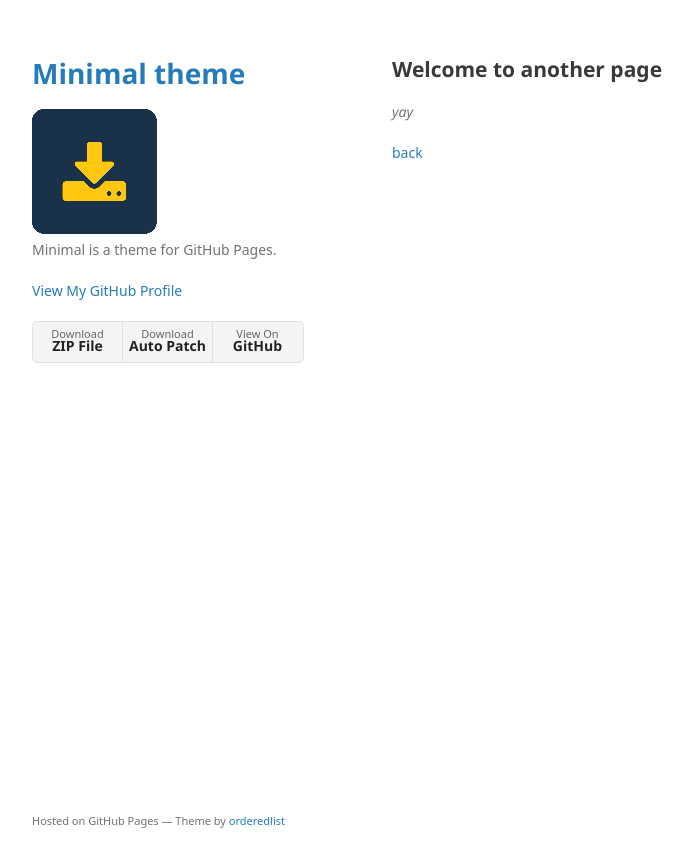
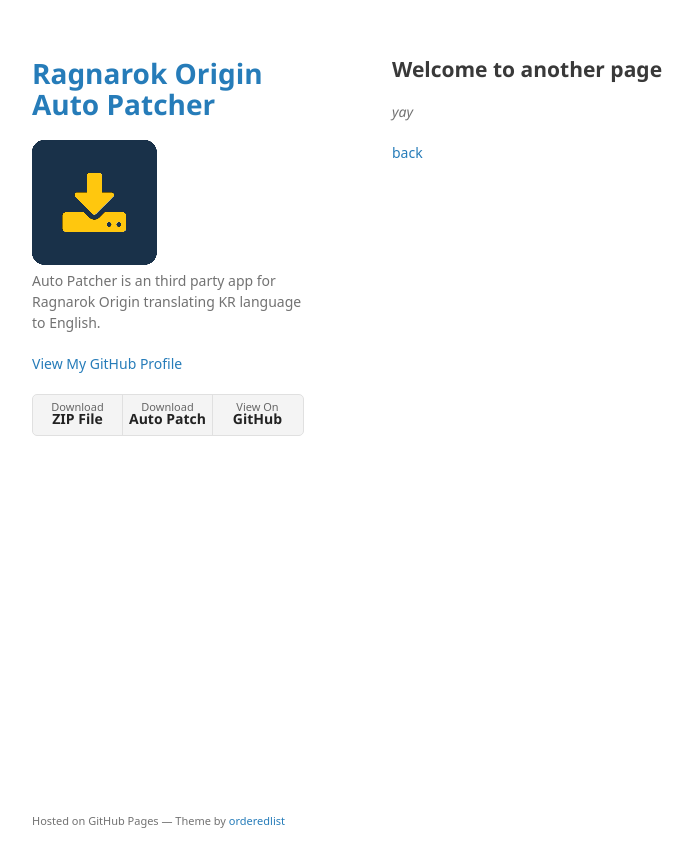
Before and after one commit to RO-ENPatcher/RO-ENPatcher.github.io, a Jekyll site: the page built from another-page.md, in a window 1280 px wide. Shown: the top 867 px of the page, without its empty margins (178-871 px from the left). Built offline with Jekyll 4.4.1, drawn with Linux system fonts in a browser that asks for light colours; some web fonts are replaced; our own code applies the rules of GitHub Pages for plain Markdown files.

Commit message:
Update _config.yml

```diff
--- a/_config.yml
+++ b/_config.yml
@@ -1,6 +1,6 @@
-title: Minimal theme
+title: Ragnarok Origin Auto Patcher
 logo: /assets/img/logo.png
-description: Minimal is a theme for GitHub Pages.
+description: Auto Patcher is an third party app for Ragnarok Origin translating KR language to English.
 show_downloads: true
 google_analytics:
 theme: jekyll-theme-minimal
```
